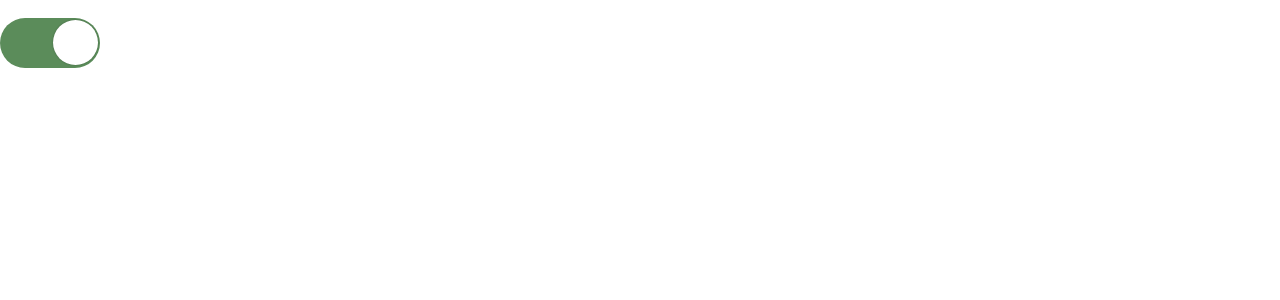
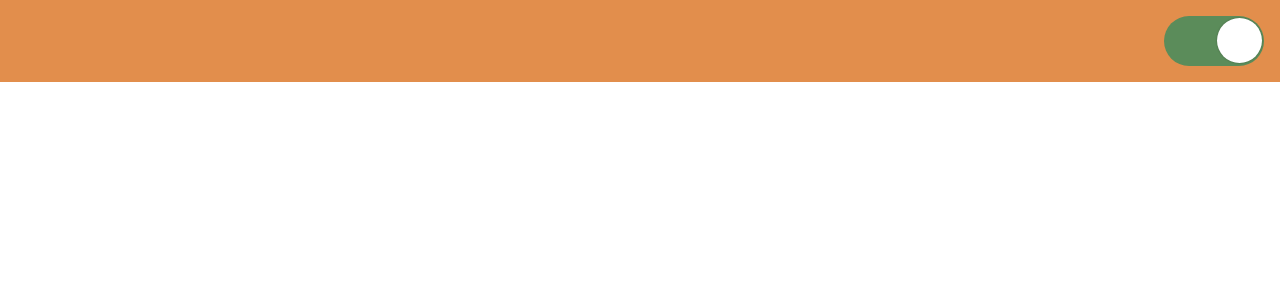
Before and after one commit to joeglDev/Personal-dev-website, a Next.js app: page / in a window 1280 px wide. Shown: the top 300 px of the page. Built offline with nearby package versions, Linux system fonts and the light colour scheme.

Commit message:
Improved header styles

```diff
--- /dev/null
+++ b/src/header/Header.module.css
@@ -0,0 +1,10 @@
+.horizontalFlexBox {
+    display: flex;
+    flex-direction: row;
+    gap: 16px;
+    align-items: center;
+    justify-content: end;
+    padding: 16px 16px;
+
+    background-color: var(--secondary);
+}
--- a/src/header/Header.tsx
+++ b/src/header/Header.tsx
@@ -1,10 +1,11 @@
 import {LightDarkModeToggle} from "@/header/LightDarkModeToggle";
+import styles from './Header.module.css';
 
 export const Header = () => {
 
 
     return (
-        <header>
+        <header className={styles.horizontalFlexBox}>
            <LightDarkModeToggle />
         </header>
     )
```
